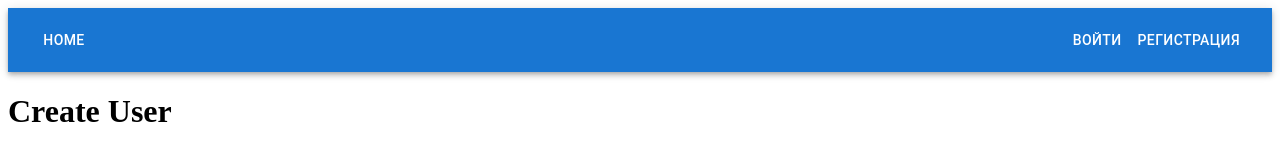
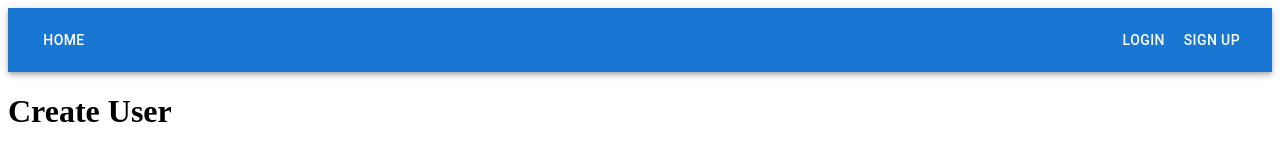
Before and after one commit to kirdiapin-n/next-graphql-prisma-boilerplate, a Next.js app: page /signup in a window 1280 px wide. Shown: the top 150 px of the page. Built offline with nearby package versions, Linux system fonts and the light colour scheme; no server answers.

Commit message:
added withPageAuthRequired for protected pages

```diff
--- a/layout/Header.tsx
+++ b/layout/Header.tsx
@@ -23,7 +23,6 @@ export default function Header() {
             Home
           </Button>
         </Box>
-        {JSON.stringify(user, null, 2)}
 
         {/* Right - User Dropdown */}
         <Box>
@@ -35,12 +34,12 @@ export default function Header() {
               <Menu anchorEl={anchorEl} open={Boolean(anchorEl)} onClose={handleClose}>
                 <MenuItem onClick={handleClose}>
                   <Link href="/profile" passHref legacyBehavior>
-                    <a style={{ textDecoration: "none", color: "inherit" }}>Профиль</a>
+                    <a style={{ textDecoration: "none", color: "inherit" }}>Profile</a>
                   </Link>
                 </MenuItem>
                 <MenuItem onClick={handleClose}>
                   <Link href="/auth/logout" passHref legacyBehavior>
-                    <a style={{ textDecoration: "none", color: "inherit" }}>Выйти</a>
+                    <a style={{ textDecoration: "none", color: "inherit" }}>Logout</a>
                   </Link>
                 </MenuItem>
               </Menu>
@@ -48,10 +47,10 @@ export default function Header() {
           ) : (
             <>
               <Link href="/auth/login" passHref legacyBehavior>
-                <Button color="inherit">Войти</Button>
+                <Button color="inherit">Login</Button>
               </Link>
-              <Link href="/register" passHref legacyBehavior>
-                <Button color="inherit">Регистрация</Button>
+              <Link href="/signup" passHref legacyBehavior>
+                <Button color="inherit">Sign Up</Button>
               </Link>
             </>
           )}
--- a/pages/index.tsx
+++ b/pages/index.tsx
@@ -11,7 +11,6 @@ import React from "react";
 function Home({ posts, user }: WithUser<IGetPostsQuery>) {
   return (
     <div>
-      {JSON.stringify(user, null, 2)}
       <Stack direction="row" justifyContent="space-between" alignItems="center">
         <h1>Blog Posts</h1>
 
--- a/pages/posts/add.tsx
+++ b/pages/posts/add.tsx
@@ -1,5 +1,9 @@
 import Form from "@/components/posts/Form";
+import { withPageAuthRequired } from "@/lib/withPageAuthRequired";
+import { withUser } from "@/lib/withUser";
 
 export default function Add() {
   return <Form />;
 }
+
+export const getServerSideProps = withPageAuthRequired(withUser());
--- a/pages/profile.tsx
+++ b/pages/profile.tsx
@@ -1,6 +1,6 @@
 import { IGetUserQuery } from "@/graphql/types";
+import { withPageAuthRequired } from "@/lib/withPageAuthRequired";
 import { withUser } from "@/lib/withUser";
-import { GetServerSideProps } from "next";
 import React from "react";
 
 export default function Profile({ user }: IGetUserQuery) {
@@ -17,4 +17,4 @@ export default function Profile({ user }: IGetUserQuery) {
   );
 }
 
-export const getServerSideProps = withUser();
+export const getServerSideProps = withPageAuthRequired(withUser());
```
Also changed, not shown: lib/withPageAuthRequired.ts (added, +26 -0 lines).
